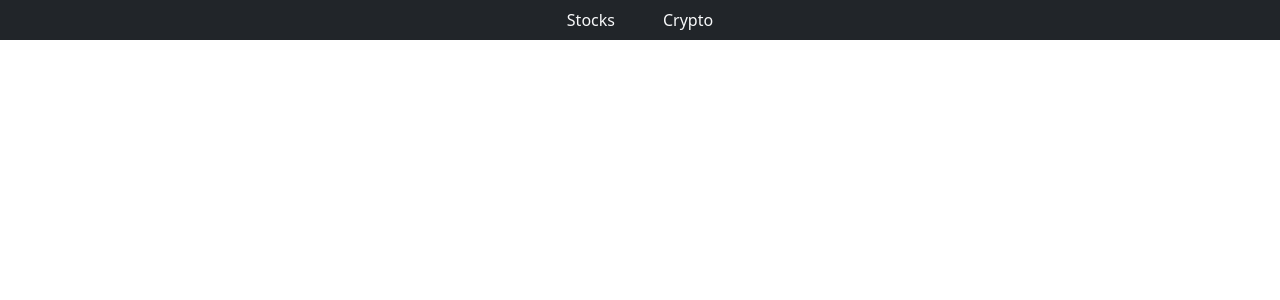
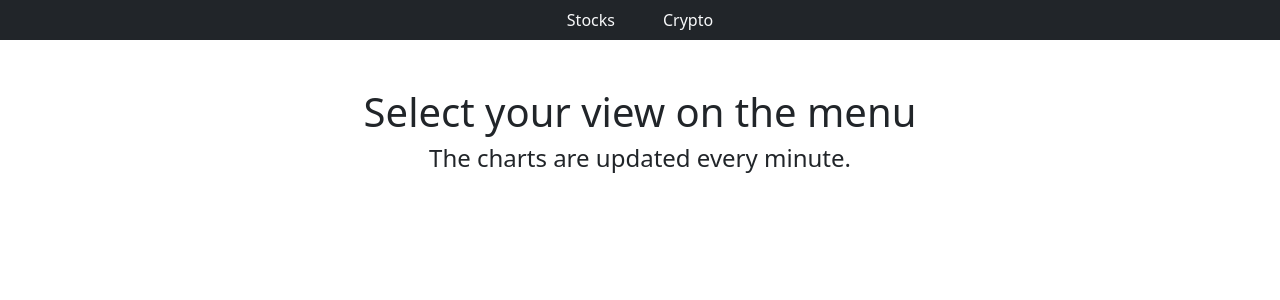
Before and after one commit to rafaeldotjs/real-time-finances-front-end, a Nuxt app: page / in a window 1280 px wide. Shown: the top 300 px of the page. Built offline with nearby package versions, Linux system fonts and the light colour scheme; what trading-vue-js would draw is missing.

Commit message:
added texts to the home page

```diff
--- a/pages/index.vue
+++ b/pages/index.vue
@@ -1,5 +1,9 @@
 <template>
   <div class="page-home">
     <Header />
+    <div class="text-center mt-5">
+      <p class="h1">Select your view on the menu</p>
+      <p class="h4">The charts are updated every minute.</p>
+    </div>
   </div>
 </template>
```
Also changed, not shown: 4 other files (tests, documents, lock files or other folders).
